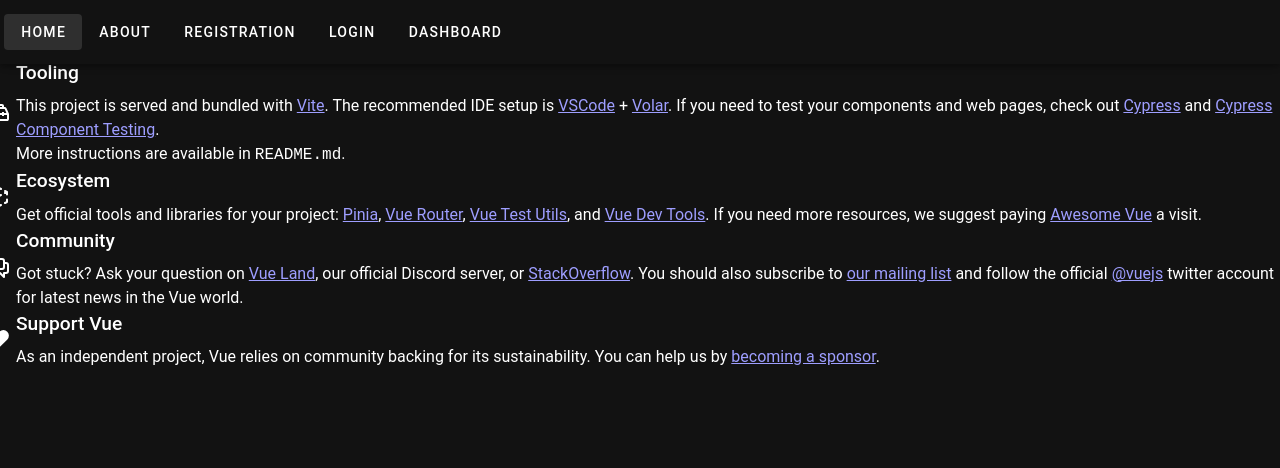
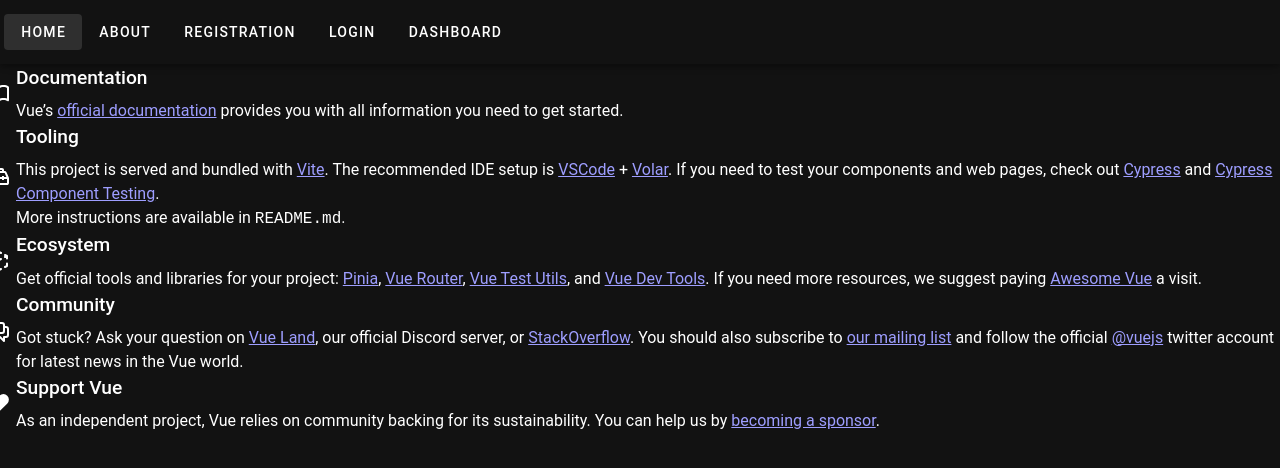
Before and after one commit to amyrman/eHealthy-client, a Vue app: page / in a window 1280 px wide. Shown: the top 468 px of the page. Built offline with nearby package versions, Linux system fonts and the light colour scheme.

Commit message:
add v-main (fix h1 not visible)

```diff
--- a/src/App.vue
+++ b/src/App.vue
@@ -1,8 +1,5 @@
-// TODO: Add v-app-bar
-
 <script setup lang="ts">
 import { RouterView } from 'vue-router'
-import HelloWorld from './components/HelloWorld.vue'
 </script>
 
 <template>
@@ -11,14 +8,14 @@ import HelloWorld from './components/HelloWorld.vue'
         <v-app-bar>
           <v-btn :to="'/'">Home</v-btn>
           <v-btn :to="'/about'">About</v-btn>
-          <v-btn :to="'/registration'">Registration</v-btn>
+          <v-btn :to="'/register'">Registration</v-btn>
           <v-btn :to="'/login'">Login</v-btn>
           <v-btn :to="'/dashboard'">Dashboard</v-btn>
         </v-app-bar>
     </header>
-
+    <v-main>
   <RouterView />
-
+</v-main>
 </v-app>
 </template>
 
```
